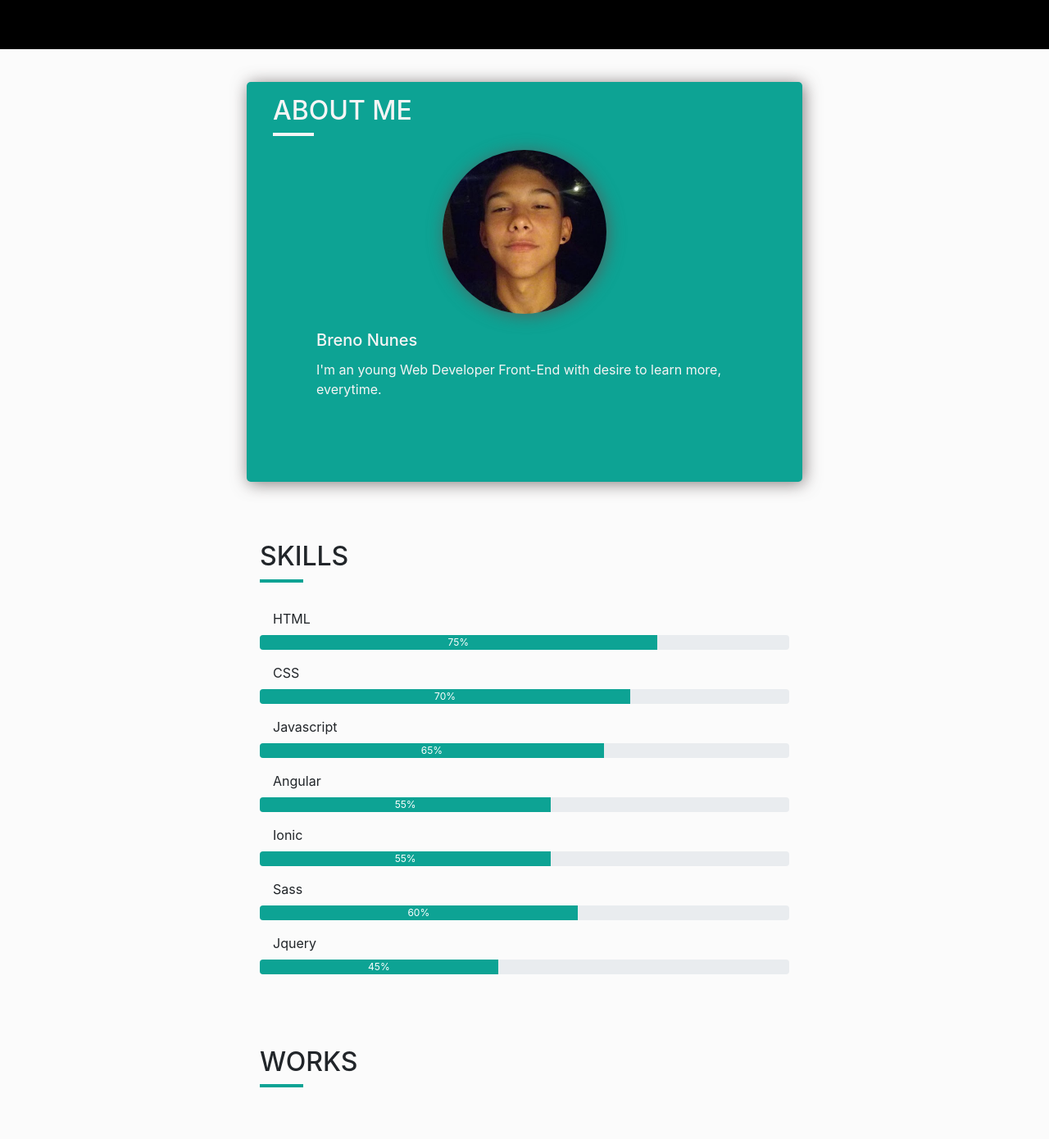
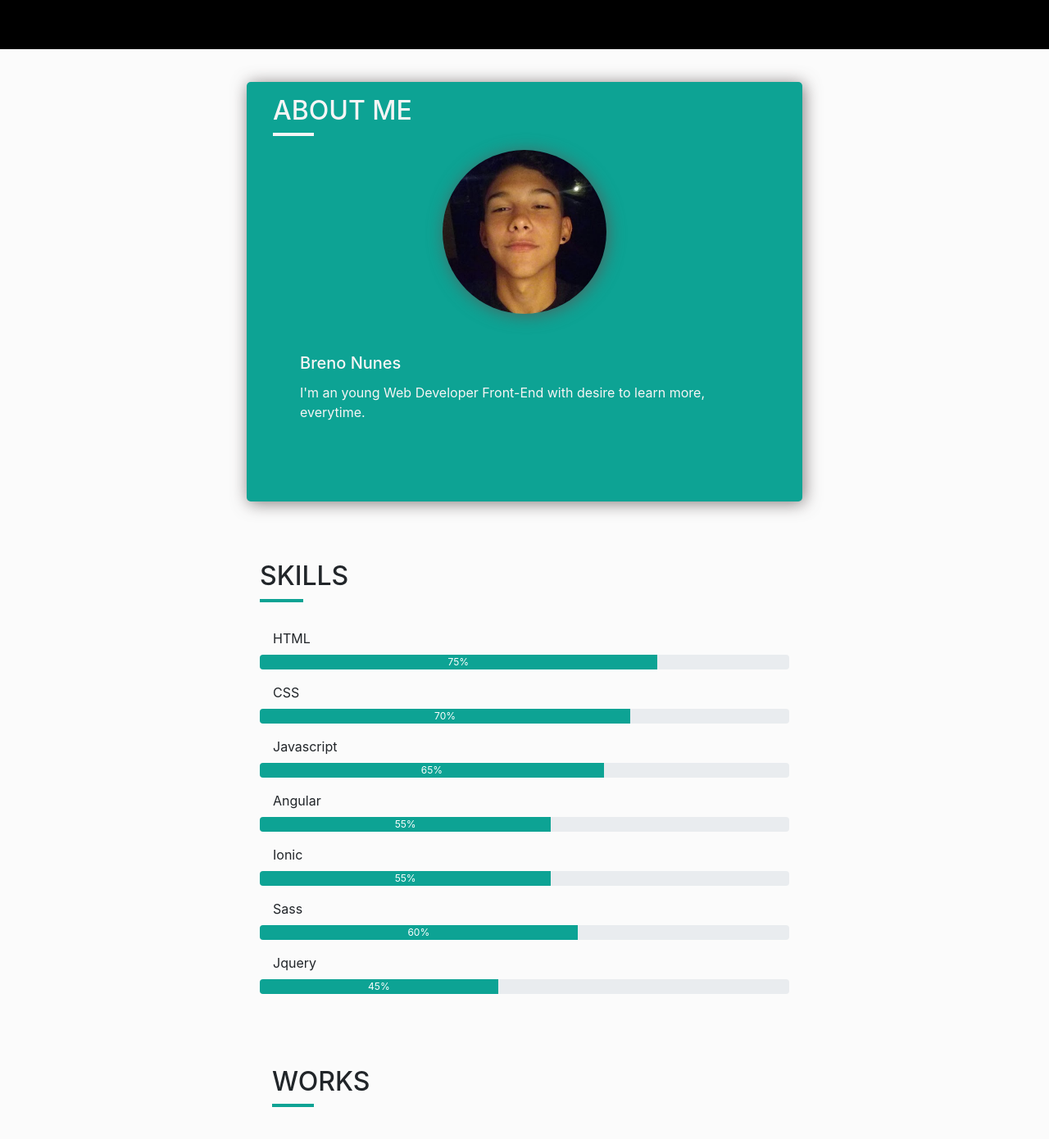
Before and after one commit to Brenont/brenont.github.io, an Angular app in the folder brenont/: page / in a window 1280 px wide. Shown: the top 1390 px of the page at 82% size. Built offline with nearby package versions, Linux system fonts and the light colour scheme.

Commit message:
update structure sections

```diff
--- a/brenont/src/app/components/me/me.component.html
+++ b/brenont/src/app/components/me/me.component.html
@@ -1,5 +1,5 @@
-<section class="pt-4 pb-5">
-<div class="container shadow-bx" on-mouseover="cardHover=true" (mouseleave)="cardHover=false" [ngClass]="{'container-hover': cardHover}">
+<section class="container pt-4 pb-5">
+<section class="content-child shadow-bx" on-mouseover="cardHover=true" (mouseleave)="cardHover=false" [ngClass]="{'container-hover': cardHover}">
   <div class="title-area pl-3">
     <h2 class="title">{{date.title}}</h2>
     <div class="title-border"></div>
@@ -7,7 +7,7 @@
   <!-- <h1>Breno Nunes</h1> -->
   <div class="card pt-3">
     <img src="../../../assets/img/me.jpg" class="card-img-top shadow-bx" alt="Breno Nunes">
-    <div class="card-body">
+    <div class="card-body p-0 pb-3 pt-5">
       <h5 class="card-title">{{date.myName}}</h5>
       <p class="card-text" *ngFor="let intro of date.intros">{{intro}}</p>
       <div class="text-hided" [ngClass]="{'card-text-hover': cardHover}">
@@ -15,5 +15,5 @@
       </div>
     </div>
   </div>
-</div>
 </section>
+</section>
--- a/brenont/src/app/components/me/me.component.scss
+++ b/brenont/src/app/components/me/me.component.scss
@@ -2,6 +2,8 @@
 
 
 .container {
+
+  .content-child{
   flex-direction: column;
   background-color: $primary-color;
   color: $light-color;
@@ -42,6 +44,7 @@
     }
   }
 }
+}
 
 .container-hover {
   padding: 2.5rem;
@@ -50,6 +53,7 @@
 
 @media(max-width:768px) {
   .container {
+    .content-child{
       .card {
         margin: 0;
         img {
@@ -61,3 +65,4 @@
       padding: 1rem;
     }
   }
+}
--- a/brenont/src/app/components/skills/skills.component.html
+++ b/brenont/src/app/components/skills/skills.component.html
@@ -1,4 +1,6 @@
-<section class="pt-4 pb-5">
+<section class="container pt-4 pb-5">
+
+  <section class="content-child">
     <div class="title-area pb-3 pl-3">
       <h2 class="title">{{date.title}}</h2>
       <div class="title-border"></div>
@@ -9,3 +11,5 @@
     </div>
 
   </section>
+
+</section>
--- a/brenont/src/app/components/skills/skills.component.scss
+++ b/brenont/src/app/components/skills/skills.component.scss
@@ -1 +1,7 @@
 @import '../../../styles.scss';
+
+.container{
+  .content-child{
+    width: 100%;
+  }
+}
--- a/brenont/src/app/components/works/works.component.html
+++ b/brenont/src/app/components/works/works.component.html
@@ -1,4 +1,5 @@
-<section class="pt-4 pb-5">
+<section class="container pt-4 pb-5">
+  <section class="content-child">
   <div class="title-area pb-3 pl-3">
     <h2 class="title">{{date.title}}</h2>
     <div class="title-border"></div>
--- a/brenont/src/styles.scss
+++ b/brenont/src/styles.scss
@@ -16,13 +16,17 @@ body{
 
 .container {
   @extend %flex-center;
-}
+  flex-direction: column;
+  max-width: 700px;
+  padding: 0;
 
-.shadow-bx{
-  box-shadow: #5f5656c7 2px 2px 20px;
+  .content-child{
+    width: 100%;
   }
 
   .title-area{
+    width: 100%;
+
     .title{
       text-transform: uppercase;
     }
@@ -34,3 +38,9 @@ body{
       background-color: #0da394;
     }
   }
+
+}
+
+.shadow-bx{
+  box-shadow: #5f5656c7 2px 2px 20px;
+}
```
Lines whose indentation alone changed are shown as unchanged.
